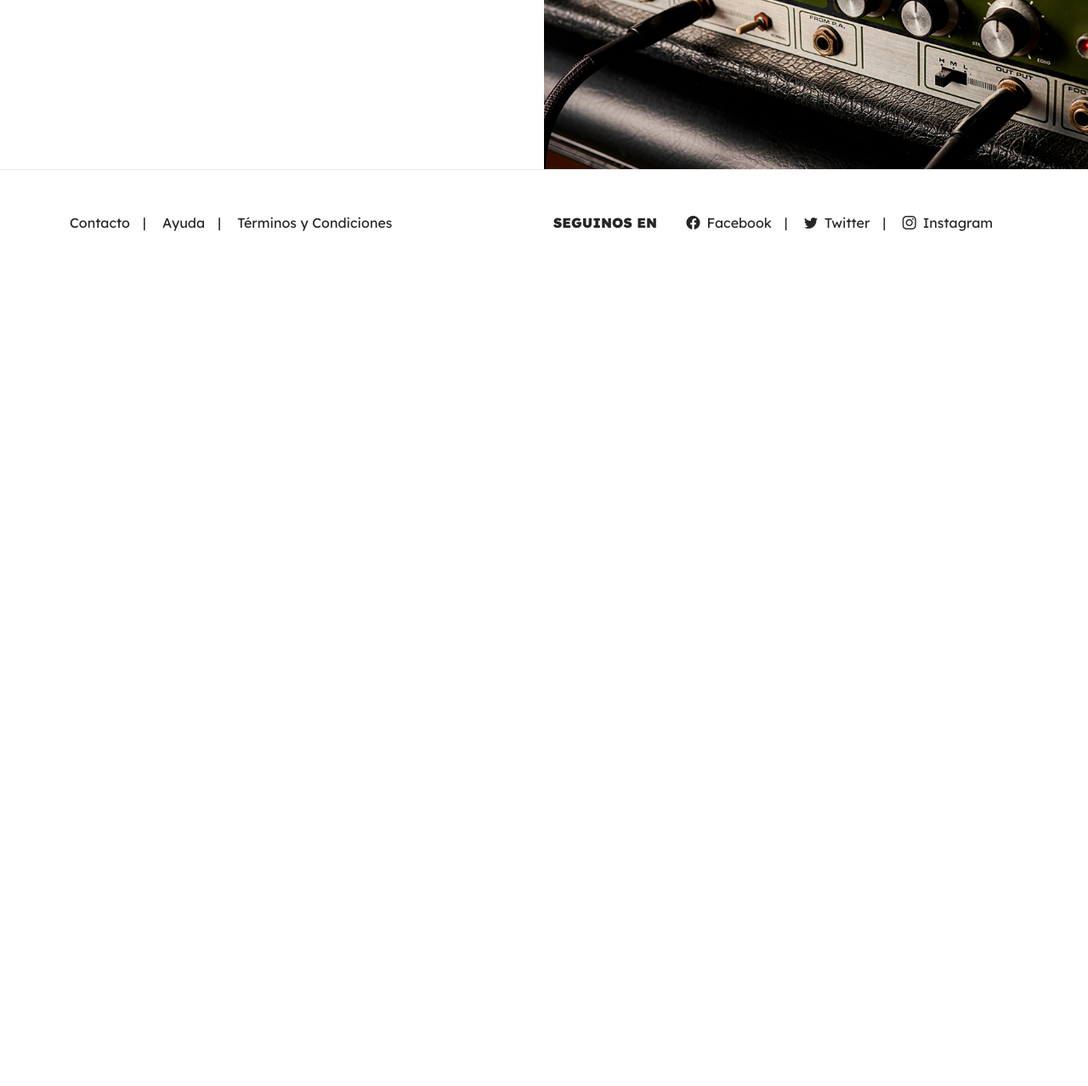
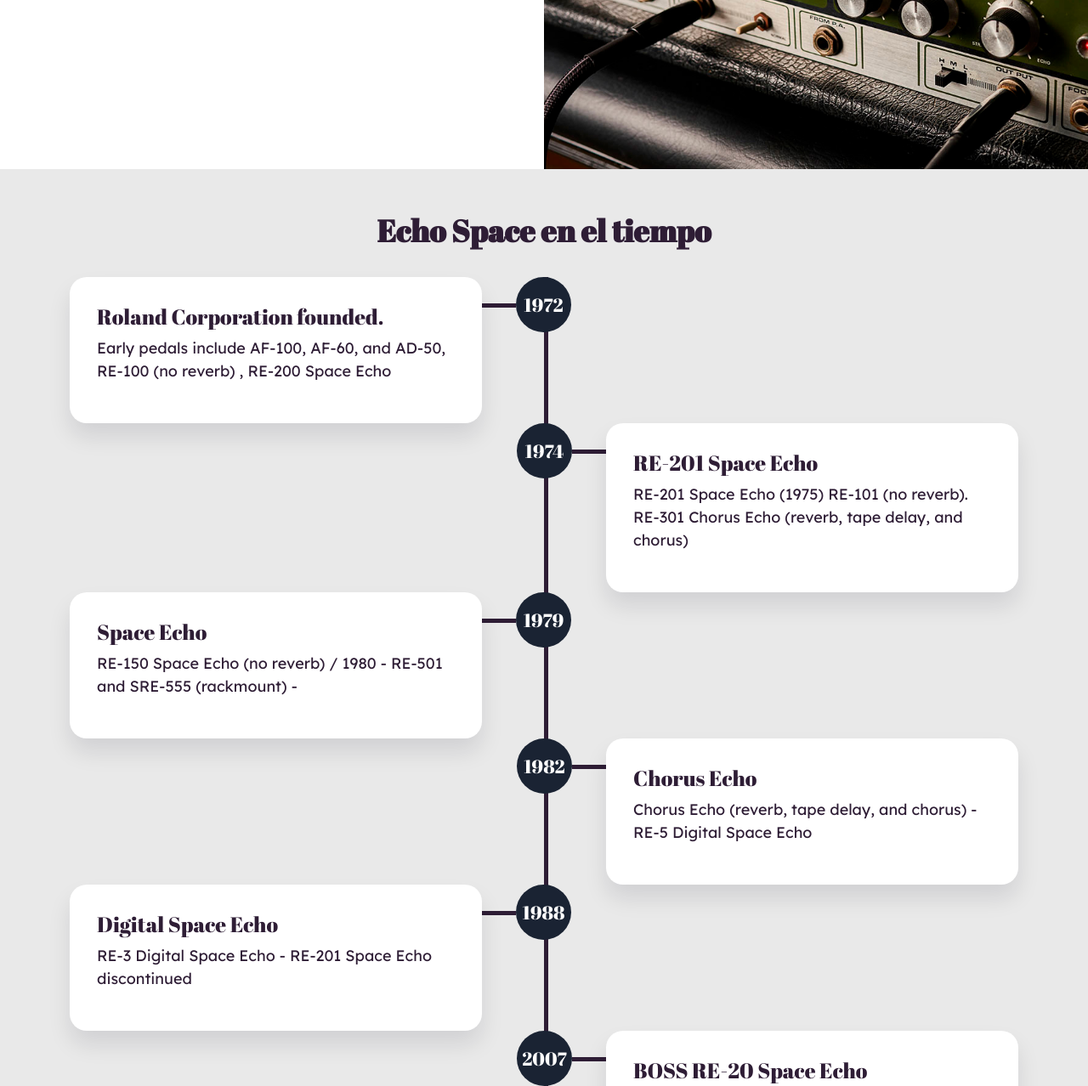
Before and after one commit to FreeHelado/FuzzCream-Ferreira, a plain HTML site: page pages/producto.html in a window 1280 px wide. Shown: the part 2288-3566 px from the top of the page at 85% size. Before the commit the page ends 2588 px from the top, so only its background shows below. Drawn offline with nearby package versions, Linux system fonts and the light colour scheme.

Commit message:
Linea de tiempo en producto ampliado

```diff
--- a/pages/producto.html
+++ b/pages/producto.html
@@ -172,7 +172,68 @@
 
         </section>
 
+        <section class="timeline">
+          <div class="timeline__bg">
+            <div class="container">
+              <div class="timeline__titulo">
+                <h2>Echo Space en el tiempo</h2>
+              </div>
+              <div class="timeline__tarjetas">
+                <div class="timeline__tarjetas--item">
+                  <div class="contenido">
+                    <h2>Roland Corporation founded.</h2>
+                    <p>Early pedals include AF-100, AF-60, and AD-50, RE-100 (no reverb)
+                      , RE-200 Space Echo  </p>
+                  </div>
+                  <i class="timeline-linea"></i>
+                  <div class="año">1972</div>
+                </div>
+                <div class="timeline__tarjetas--item">
+                  <div class="contenido">
+                    <h2>RE-201 Space Echo</h2>
+                    <p>RE-201 Space Echo (1975) RE-101 (no reverb). RE-301 Chorus Echo (reverb, tape delay, and chorus) </p>
+                  </div>
+                  <i class="timeline-linea"></i>
+                  <div class="año">1974</div>
+                </div>
+                <div class="timeline__tarjetas--item">
+                  <div class="contenido">
+                    <h2>Space Echo</h2>
+                    <p>RE-150 Space Echo (no reverb) / 1980 - RE-501 and SRE-555 (rackmount) - </p>
+                  </div>
+                  <i class="timeline-linea"></i>
+                  <div class="año">1979</div>
+                </div>
+                <div class="timeline__tarjetas--item">
+                  <div class="contenido">
+                    <h2>Chorus Echo</h2>
+                    <p>Chorus Echo (reverb, tape delay, and chorus) - RE-5 Digital Space Echo</p>
+                  </div>
+                  <i class="timeline-linea"></i>
+                  <div class="año">1982</div>
+                </div>
+                <div class="timeline__tarjetas--item">
+                  <div class="contenido">
+                    <h2>Digital Space Echo</h2>
+                    <p>RE-3 Digital Space Echo - RE-201 Space Echo discontinued </p>
+                  </div>
+                  <i class="timeline-linea"></i>
+                  <div class="año">1988</div>
+                </div>
+                <div class="timeline__tarjetas--item">
+                  <div class="contenido">
+                    <h2>BOSS RE-20 Space Echo</h2>
+                    <p>BOSS RE-20 Space Echo RE-201 (COSM technology) - BOSS releases RE-202 and RE-2 Space Echo pedals (2022)</p>
+                  </div>
+                  <i class="timeline-linea"></i>
+                  <div class="año">2007</div>
+                </div>
+              </div>
+            </div>
+          </div>
 
+
+        </section>
 
     </main>
 
--- a/styles/style.css
+++ b/styles/style.css
@@ -716,7 +716,6 @@
 
 .producto-historia {
     display: flex;
-    margin-bottom: 50px;
     border-top: solid 1px #e9e9e9;
     border-bottom: solid 1px #e9e9e9;
 }
@@ -769,6 +768,114 @@
     }
   }
 
+/* Timelline */
+.timeline {
+    text-align: center;
+    margin-bottom: 30px;
+  }
+  .timeline__titulo h2 {
+    font-size: 36px;
+    font-weight: 700;
+    margin-bottom: 30px;
+    font-family: 'Abril Fatface', cursive;
+    color: #2e1d35;
+  }
+
+  .timeline__bg {
+    padding: 0;
+    background-color: #e9e9e9;
+    padding-top: 50px;
+    padding-bottom: 50px;
+  }
+  .timeline__tarjetas {
+    position: relative;
+    margin-top: 32px;
+  }
+
+  .timeline__tarjetas::after {
+    content: "";
+    position: absolute;
+    width: 5px;
+    background-color: #2e1d35;
+    top: 0;
+    bottom: 0;
+    left: 50%;
+  }
+
+  .timeline__tarjetas .contenido p {
+    color: #2e1d35;
+    font-size: 18px;
+  }
+
+
+  .timeline__tarjetas .contenido h2 {
+    font-family: 'Abril Fatface', cursive;
+    font-size: 25px;
+    color: #2e1d35;
+  }
+
+  .timeline__tarjetas--item {
+    position: relative;
+    background-color: inherit;
+    width: calc(50% + 32px);
+  }
+
+  .timeline__tarjetas--item .contenido {
+    padding: 32px;
+    background-color: white;
+    position: relative;
+    border-radius: 20px;
+    box-shadow: 0px 16px 27px rgb(0 11 30 / 10%);
+    text-align: left;
+  }
+
+  .timeline__tarjetas .timeline__tarjetas--item:nth-child(even) {
+    left: calc(50% - 32px);
+    flex-direction: row-reverse;
+  }
+
+  .timeline__tarjetas--item {
+    display: flex;
+  }
+
+  .timeline__tarjetas .timeline__tarjetas--item .año {
+    font-size: 22px;
+    color: #ffffff;
+    margin-bottom: 10px;
+    width: 65px;
+    height: 65px;
+    background-color: #1a2333;
+    border-radius: 50%;
+    flex-shrink: 0;
+    align-items: center;
+    display: flex;
+    justify-content: center;
+    z-index: 777;
+    font-family: 'Abril Fatface', cursive;
+  }
+
+  .timeline-linea {
+    width: 40px;
+    background-color: #2e1d35;
+    height: 5px;
+    margin-top: 31px;
+    flex-shrink: 0;
+  }
+
+  @media (max-width: 767px) {
+    .timeline__tarjetas::after {
+      left: 32px;
+    }
+    .timeline__tarjetas--item {
+      left: 0;
+      flex-direction: row-reverse;
+      width: auto;
+      margin-bottom: 16px;
+    }
+    .timeline__tarjetas .timeline__tarjetas--item:nth-child(even) {
+      left: 0;
+    }
+  }
 
 
 /*////// Buscador - listado ///// */
```
Also changed, not shown: pages/nosotros.html (+2 -2 lines), pages/productos.html (+2 -2 lines), pages/vender.html (+1 -1 lines).
